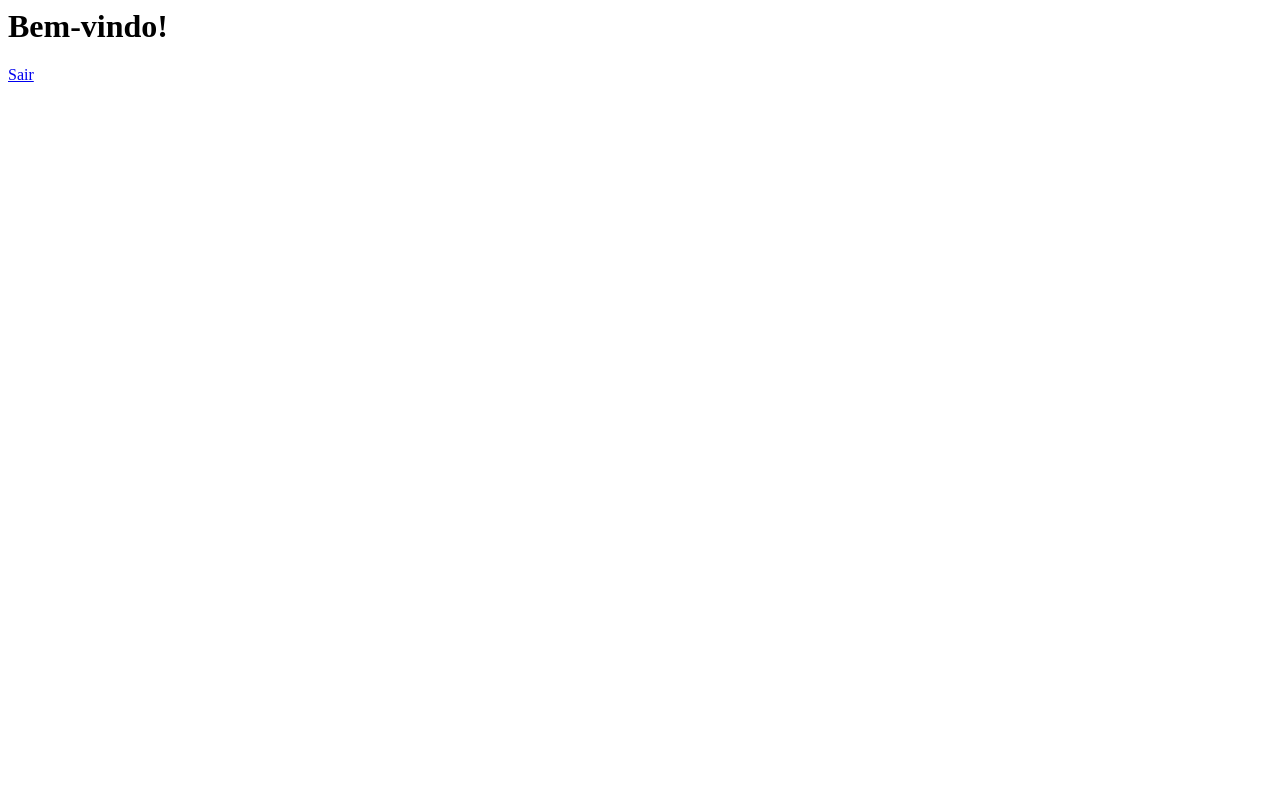
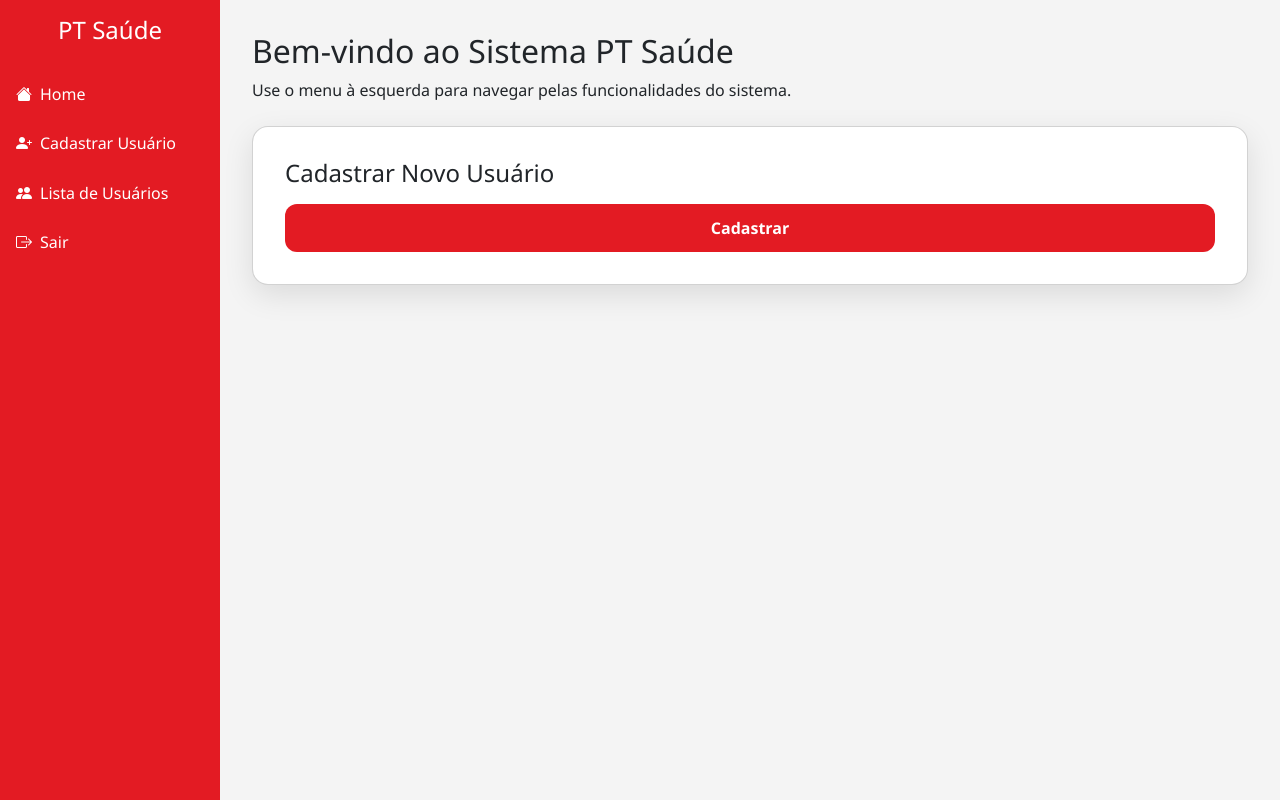
Before and after one commit to rfalves-wq/Clinica, a Django app: page / in a window 1280 px wide. Before the commit the page is almost empty. Run offline with Django 5.2, Linux system fonts and the light colour scheme; some libraries are stand-ins or nearby versions.

Commit message:
Atualizada

```diff
--- a/contas/templates/home.html
+++ b/contas/templates/home.html
@@ -1,3 +1,119 @@
-<!-- templates/home.html -->
-<h1>Bem-vindo!</h1>
-<a href="{% url 'logout' %}">Sair</a>
+{% load widget_tweaks %}
+<!DOCTYPE html>
+<html lang="pt-br">
+<head>
+<meta charset="UTF-8">
+<meta name="viewport" content="width=device-width, initial-scale=1.0">
+<title>Home - PT Saúde</title>
+<link href="https://cdn.jsdelivr.net/npm/bootstrap@5.3.0/dist/css/bootstrap.min.css" rel="stylesheet">
+<link href="https://cdn.jsdelivr.net/npm/bootstrap-icons@1.10.5/font/bootstrap-icons.css" rel="stylesheet">
+<style>
+/* Layout base */
+body {
+    font-family: 'Segoe UI', Arial, sans-serif;
+    height: 100vh;
+    margin: 0;
+    display: flex;
+    overflow: hidden;
+}
+
+/* Menu lateral esquerdo */
+.sidebar {
+    width: 220px;
+    background-color: #e31b23;
+    color: white;
+    display: flex;
+    flex-direction: column;
+    padding-top: 1rem;
+    position: fixed;
+    height: 100%;
+}
+
+.sidebar a {
+    color: white;
+    text-decoration: none;
+    padding: 0.8rem 1rem;
+    display: flex;
+    align-items: center;
+    transition: background 0.3s;
+}
+.sidebar a i {
+    margin-right: 0.5rem;
+}
+.sidebar a:hover {
+    background-color: #b71c1c;
+}
+
+/* Conteúdo principal */
+.main-content {
+    margin-left: 220px;
+    padding: 2rem;
+    width: 100%;
+    overflow-y: auto;
+    background: #f4f4f4;
+}
+
+/* Card de cadastro */
+.card {
+    border-radius: 1rem;
+    padding: 2rem;
+    box-shadow: 0 10px 30px rgba(0,0,0,0.1);
+}
+
+.form-control {
+    margin-bottom: 1rem;
+    border-radius: 0.75rem;
+    padding: 0.75rem;
+}
+.btn-primary {
+    background-color: #e31b23;
+    border: none;
+    width: 100%;
+    padding: 0.75rem;
+    border-radius: 0.75rem;
+    font-weight: 600;
+    transition: all 0.3s;
+}
+.btn-primary:hover {
+    background-color: #b71c1c;
+}
+</style>
+</head>
+<body>
+
+<!-- Menu lateral -->
+<div class="sidebar">
+    <h4 class="text-center mb-4">PT Saúde</h4>
+    <a href="#"><i class="bi bi-house-fill"></i>Home</a>
+    <a href="#"><i class="bi bi-person-plus-fill"></i>Cadastrar Usuário</a>
+    <a href="#"><i class="bi bi-people-fill"></i>Lista de Usuários</a>
+    <a href="{% url 'logout' %}"><i class="bi bi-box-arrow-right"></i>Sair</a>
+</div>
+
+<!-- Conteúdo principal -->
+<div class="main-content">
+    <h2>Bem-vindo ao Sistema PT Saúde</h2>
+    <p>Use o menu à esquerda para navegar pelas funcionalidades do sistema.</p>
+
+    <!-- Formulário de cadastro -->
+    <div class="card mt-4">
+        <h4 class="mb-3">Cadastrar Novo Usuário</h4>
+        {% if messages %}
+            {% for message in messages %}
+                <div class="alert alert-{{ message.tags }}">{{ message }}</div>
+            {% endfor %}
+        {% endif %}
+        <form method="POST">
+            {% csrf_token %}
+            {{ form.username|add_class:"form-control" | attr:"placeholder:Usuário" }}
+            {{ form.cpf|add_class:"form-control" | attr:"placeholder:CPF" }}
+            {{ form.password|add_class:"form-control" | attr:"placeholder:Senha" }}
+            {{ form.confirm_password|add_class:"form-control" | attr:"placeholder:Confirmar Senha" }}
+            <button type="submit" class="btn btn-primary">Cadastrar</button>
+        </form>
+    </div>
+</div>
+
+<script src="https://cdn.jsdelivr.net/npm/bootstrap@5.3.0/dist/js/bootstrap.bundle.min.js"></script>
+</body>
+</html>
```
Also changed, not shown: db.sqlite3.
